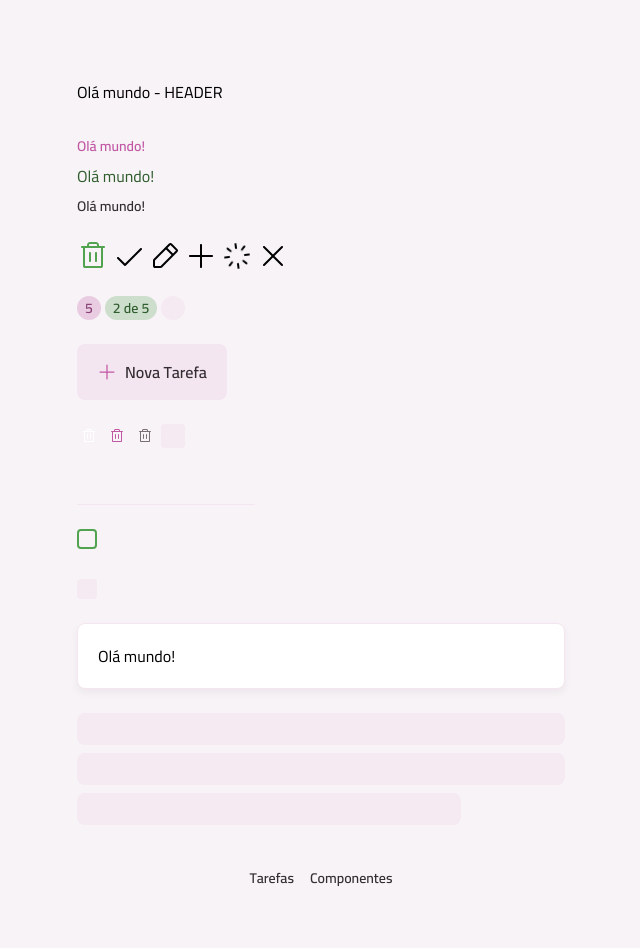
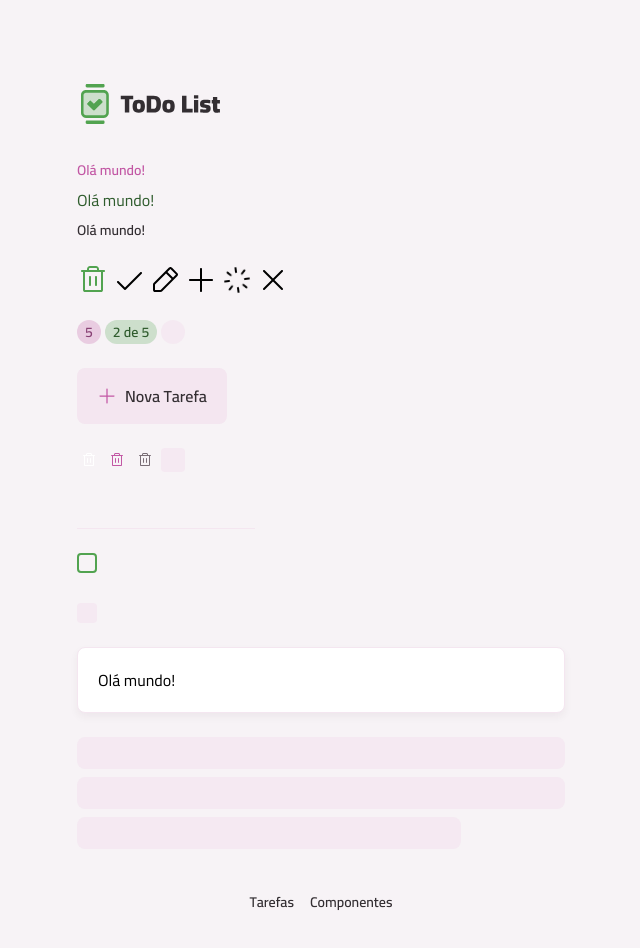
Before and after one commit to deniscapelete/rocket_todo, a React (Vite) app: page /componentes in a window 1280 px wide. Shown: the top 948 px of the page, without its empty margins (319-959 px from the left). Built offline with nearby package versions, Linux system fonts and the light colour scheme.

Commit message:
Estruturando Corpo do Layout

```diff
--- /dev/null
+++ b/src/core-components/footer.tsx
@@ -0,0 +1,22 @@
+import { NavLink } from "react-router";
+import Text from "../components/text";
+
+export default function Footer() {
+  return (
+    <footer className="my-5 md:my-10">
+      <nav className="flex items-center justify-center gap-4">
+        <NavLink to='/'>
+          <Text variant={"body-sm-bold"} className="text-gray-100">
+            Tarefas
+          </Text>
+        </NavLink>
+        <NavLink to='/componentes'>
+          <Text variant='body-sm-bold' className="text-gray-100">
+            Componentes
+          </Text>
+        </NavLink>
+
+      </nav>
+    </footer >
+  )
+}
--- /dev/null
+++ b/src/core-components/header.tsx
@@ -0,0 +1,10 @@
+import Container from "../components/container";
+import Logo from "../assets/images/logo.svg?react"
+
+export default function Header() {
+  return (
+    <Container as='header' className="mt-3 md:mt-20">
+      <Logo className="h-9 md:h-12" />
+    </Container>
+  )
+}
--- /dev/null
+++ b/src/core-components/main-content.tsx
@@ -0,0 +1,13 @@
+import type React from 'react'
+import { cx } from 'class-variance-authority'
+
+// eslint-disable-next-line @typescript-eslint/no-empty-object-type
+interface MainContentProps extends React.ComponentProps<"main"> { }
+
+export default function MainContent({ children, className, ...props }: MainContentProps) {
+  return (
+    <main className={cx("mt-4 md:mt-8", className)} {...props}>
+      {children}
+    </main>
+  )
+}
--- a/src/pages/layout-main.tsx
+++ b/src/pages/layout-main.tsx
@@ -1,31 +1,17 @@
-import { NavLink, Outlet } from "react-router";
-import Container from "../components/container";
-import Text from "../components/text";
+import { Outlet } from "react-router";
+import Header from "../core-components/header";
+import MainContent from "../core-components/main-content";
+import Footer from "../core-components/footer";
 
 export default function LayoutMain() {
   return <>
-    <Container as='header' className="mt-3 md:mt-20">
-      Olá mundo - HEADER
-    </Container>
+    <Header />
 
-    <main className="mt-4 md:mt-8">
+    <MainContent>
       <Outlet />
-    </main>
+    </MainContent>
 
-    <footer className="my-5 md:my-10">
-      <nav className="flex items-center justify-center gap-4">
-        <NavLink to='/'>
-          <Text variant={"body-sm-bold"} className="text-gray-100">
-            Tarefas
-          </Text>
-        </NavLink>
-        <NavLink to='/componentes'>
-          <Text variant='body-sm-bold' className="text-gray-100">
-            Componentes
-          </Text>
-        </NavLink>
+    <Footer />
 
-      </nav>
-    </footer >
   </>
 }
```
